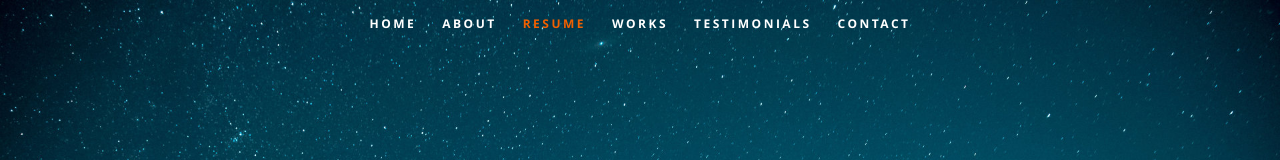
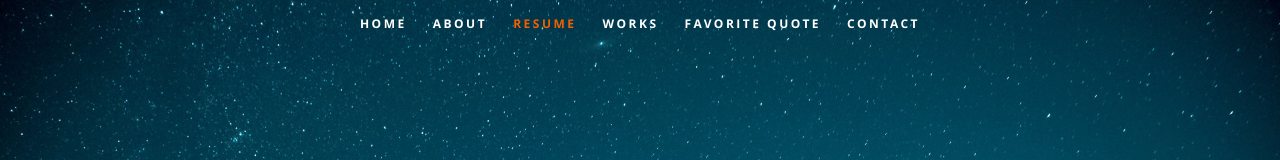
Before and after one commit to RaymondWGee/ReactResumeWebsite, a React (Create React App) app: page / in a window 1280 px wide. Shown: the top 160 px of the page. Built offline with nearby package versions, Linux system fonts and the light colour scheme.

Commit message:
changed testimonials to quote, added picture for website project worked on / fixed picture preview

```diff
--- a/public/resumeData.json
+++ b/public/resumeData.json
@@ -95,8 +95,8 @@
       {
         "title": "Resume Website",
         "category": "React based resume website",
-        "image": "resume-website.jpg",
-        "url": "http://www.timbakerdev.com"
+        "image": "WebsiteHeader.jpg",
+        "url": "https://github.com/RaymondWGee/ReactResumeWebsite"
       }
     ]
   },
--- a/src/Components/Header.js
+++ b/src/Components/Header.js
@@ -26,7 +26,7 @@ class Header extends Component {
             <li><a className="smoothscroll" href="#about">About</a></li>
 	         <li><a className="smoothscroll" href="#resume">Resume</a></li>
             <li><a className="smoothscroll" href="#portfolio">Works</a></li>
-            <li><a className="smoothscroll" href="#testimonials">Testimonials</a></li>
+            <li><a className="smoothscroll" href="#testimonials">Favorite Quote</a></li>
             <li><a className="smoothscroll" href="#contact">Contact</a></li>
          </ul>
 
```
Also changed, not shown: public/images/portfolio/WebsiteHeader.jpg (added).
